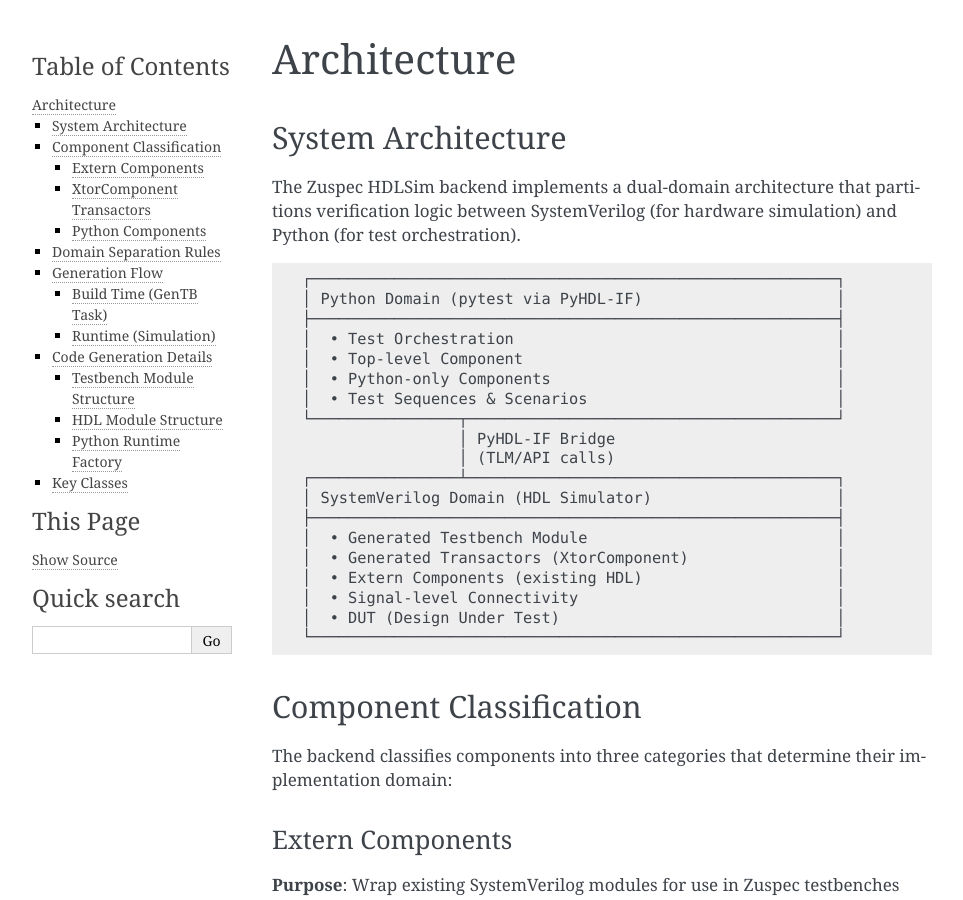
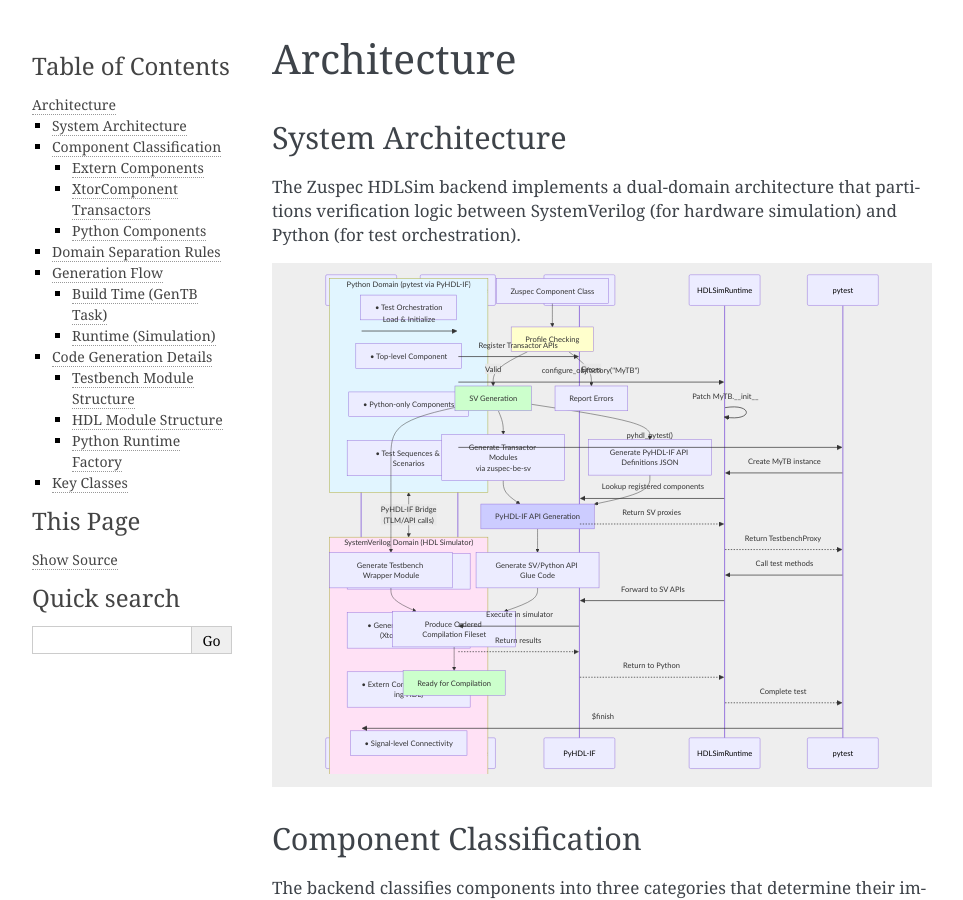
Before and after one commit to zuspec/zuspec-be-hdlsim, a Sphinx documentation site: the page built from docs/architecture.rst, in a window 1280 px wide and 900 px high. Shown: the whole window, without its empty margins (148-1111 px from the left). Built offline with Sphinx 7.4.7, drawn with Linux system fonts in a browser that asks for light colours; some of the changed text lies outside the part shown.

Commit message:
Convert ASCII diagrams to Mermaid
- Add sphinxcontrib-mermaid to dependencies
- Enable mermaid extension in Sphinx config
- Convert system architecture diagram to Mermaid graph
- Convert generation flow to Mermaid flowchart and sequence diagram
- Convert task dependencies to Mermaid flowchart
- Improve visual clarity with colors and better structure

```diff
--- a/docs/architecture.rst
+++ b/docs/architecture.rst
@@ -8,27 +8,28 @@ The Zuspec HDLSim backend implements a dual-domain architecture that partitions
 verification logic between SystemVerilog (for hardware simulation) and Python
 (for test orchestration).
 
-.. code-block:: text
+.. mermaid::
 
-    ┌─────────────────────────────────────────────────────────┐
-    │ Python Domain (pytest via PyHDL-IF)                     │
-    ├─────────────────────────────────────────────────────────┤
-    │  • Test Orchestration                                   │
-    │  • Top-level Component                                  │
-    │  • Python-only Components                               │
-    │  • Test Sequences & Scenarios                           │
-    └────────────────┬────────────────────────────────────────┘
-                     │ PyHDL-IF Bridge
-                     │ (TLM/API calls)
-    ┌────────────────┴────────────────────────────────────────┐
-    │ SystemVerilog Domain (HDL Simulator)                    │
-    ├─────────────────────────────────────────────────────────┤
-    │  • Generated Testbench Module                           │
-    │  • Generated Transactors (XtorComponent)                │
-    │  • Extern Components (existing HDL)                     │
-    │  • Signal-level Connectivity                            │
-    │  • DUT (Design Under Test)                              │
-    └─────────────────────────────────────────────────────────┘
+   graph TB
+       subgraph Python["Python Domain (pytest via PyHDL-IF)"]
+           PY1["• Test Orchestration"]
+           PY2["• Top-level Component"]
+           PY3["• Python-only Components"]
+           PY4["• Test Sequences & Scenarios"]
+       end
+
+       subgraph SV["SystemVerilog Domain (HDL Simulator)"]
+           SV1["• Generated Testbench Module"]
+           SV2["• Generated Transactors (XtorComponent)"]
+           SV3["• Extern Components (existing HDL)"]
+           SV4["• Signal-level Connectivity"]
+           SV5["• DUT (Design Under Test)"]
+       end
+
+       Python <-->|"PyHDL-IF Bridge<br/>(TLM/API calls)"| SV
+
+       style Python fill:#e1f5ff
+       style SV fill:#ffe1f5
 
 Component Classification
 ------------------------
@@ -122,25 +123,59 @@ Generation Flow
 Build Time (GenTB Task)
 ^^^^^^^^^^^^^^^^^^^^^^^^
 
-1. **Profile Checking**: HDLTestbenchChecker validates domain separation rules
-2. **SV Generation**:
+.. mermaid::
 
-   * Generate transactor modules (via zuspec-be-sv)
-   * Generate testbench wrapper module
-   * Generate PyHDL-IF API definitions (JSON)
+   flowchart TD
+       Start[Zuspec Component Class] --> Check[Profile Checking]
+       Check --> |Valid| SVGen[SV Generation]
+       Check --> |Errors| Fail[Report Errors]
 
-3. **API Generation**: PyHDL-IF generates SV/Python API glue code
-4. **Fileset Output**: Produce ordered compilation fileset
+       SVGen --> Trans[Generate Transactor Modules<br/>via zuspec-be-sv]
+       SVGen --> TBMod[Generate Testbench Wrapper Module]
+       SVGen --> API[Generate PyHDL-IF API Definitions JSON]
+
+       Trans --> APIGen[PyHDL-IF API Generation]
+       API --> APIGen
+       APIGen --> Glue[Generate SV/Python API Glue Code]
+
+       TBMod --> Fileset[Produce Ordered Compilation Fileset]
+       Glue --> Fileset
+
+       Fileset --> Done[Ready for Compilation]
+
+       style Check fill:#ffffcc
+       style SVGen fill:#ccffcc
+       style APIGen fill:#ccccff
+       style Done fill:#ccffcc
 
 Runtime (Simulation)
 ^^^^^^^^^^^^^^^^^^^^
 
-1. **Simulator Launch**: HDL simulator loads compiled testbench
-2. **Registration**: SV testbench registers transactor APIs with PyHDL-IF
-3. **pytest Launch**: SV calls ``pyhdl_pytest()`` to start Python tests
-4. **Factory Configuration**: HDLSimRuntime intercepts testbench construction
-5. **Proxy Creation**: PyTestbenchFactory creates proxies to SV components
-6. **Test Execution**: pytest runs, communicating with SV via proxies
+.. mermaid::
+
+   sequenceDiagram
+       participant Sim as HDL Simulator
+       participant TB as Testbench Module
+       participant PyHDL as PyHDL-IF
+       participant Runtime as HDLSimRuntime
+       participant Pytest as pytest
+
+       Sim->>TB: Load & Initialize
+       TB->>PyHDL: Register Transactor APIs
+       TB->>Runtime: configure_objfactory("MyTB")
+       Runtime->>Runtime: Patch MyTB.__init__
+       TB->>Pytest: pyhdl_pytest()
+       Pytest->>Runtime: Create MyTB instance
+       Runtime->>PyHDL: Lookup registered components
+       PyHDL-->>Runtime: Return SV proxies
+       Runtime-->>Pytest: Return TestbenchProxy
+       Pytest->>Runtime: Call test methods
+       Runtime->>PyHDL: Forward to SV APIs
+       PyHDL->>TB: Execute in simulator
+       TB-->>PyHDL: Return results
+       PyHDL-->>Runtime: Return to Python
+       Runtime-->>Pytest: Complete test
+       Pytest->>Sim: $finish
 
 Code Generation Details
 -----------------------
--- a/docs/conf.py
+++ b/docs/conf.py
@@ -13,7 +13,9 @@ author = 'Matthew Ballance'
 # -- General configuration ---------------------------------------------------
 # https://www.sphinx-doc.org/en/master/usage/configuration.html#general-configuration
 
-extensions = []
+extensions = [
+    'sphinxcontrib.mermaid',
+]
 
 templates_path = ['_templates']
 exclude_patterns = ['_build', 'Thumbs.db', '.DS_Store']
--- a/ivpm.yaml
+++ b/ivpm.yaml
@@ -29,3 +29,5 @@ package:
       src: pypi
     - name: sphinx-rtd-theme
       src: pypi
+    - name: sphinxcontrib-mermaid
+      src: pypi
```
Also changed, not shown: docs/dfm_integration.rst (+7 -2 lines).
